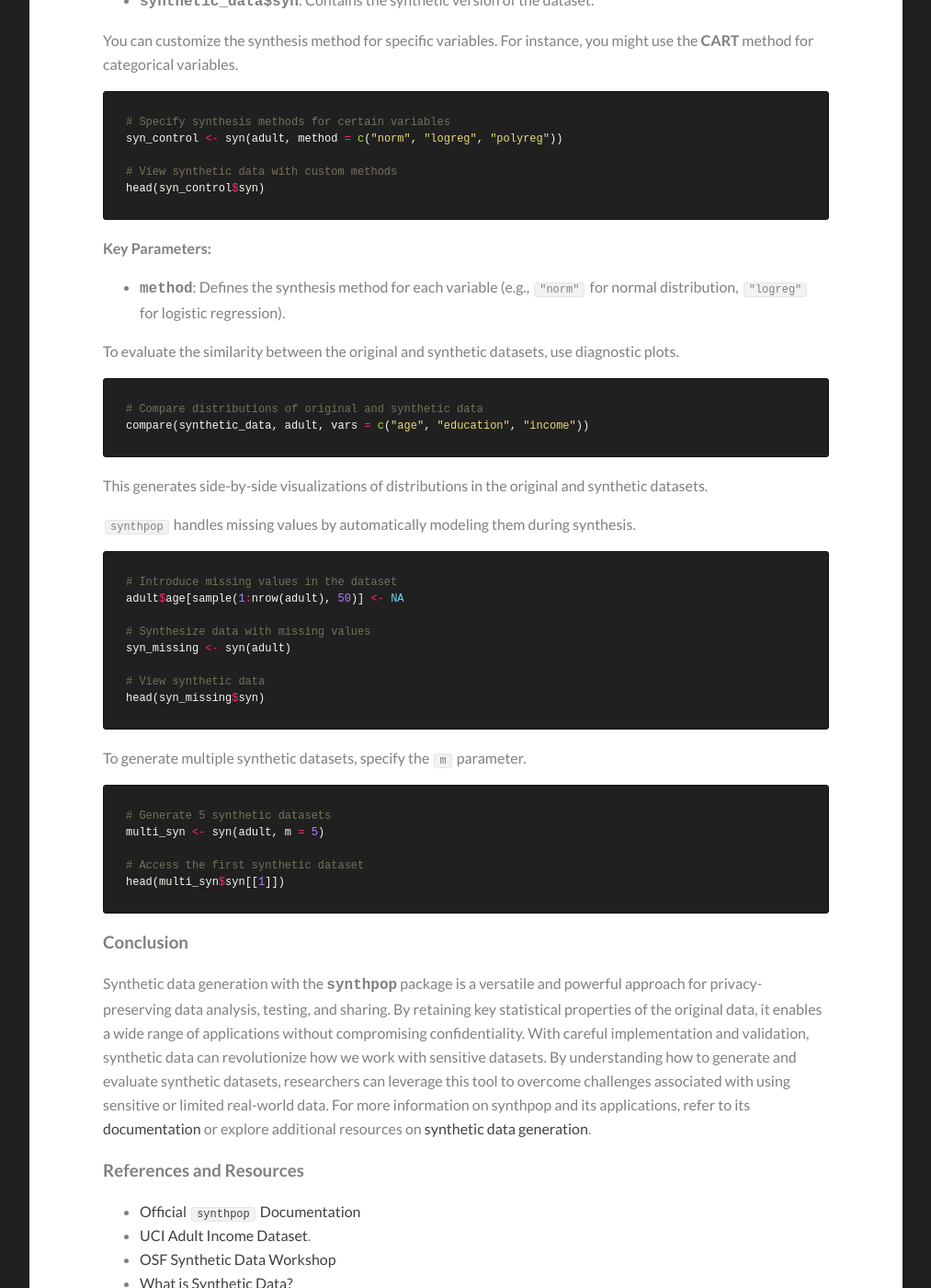
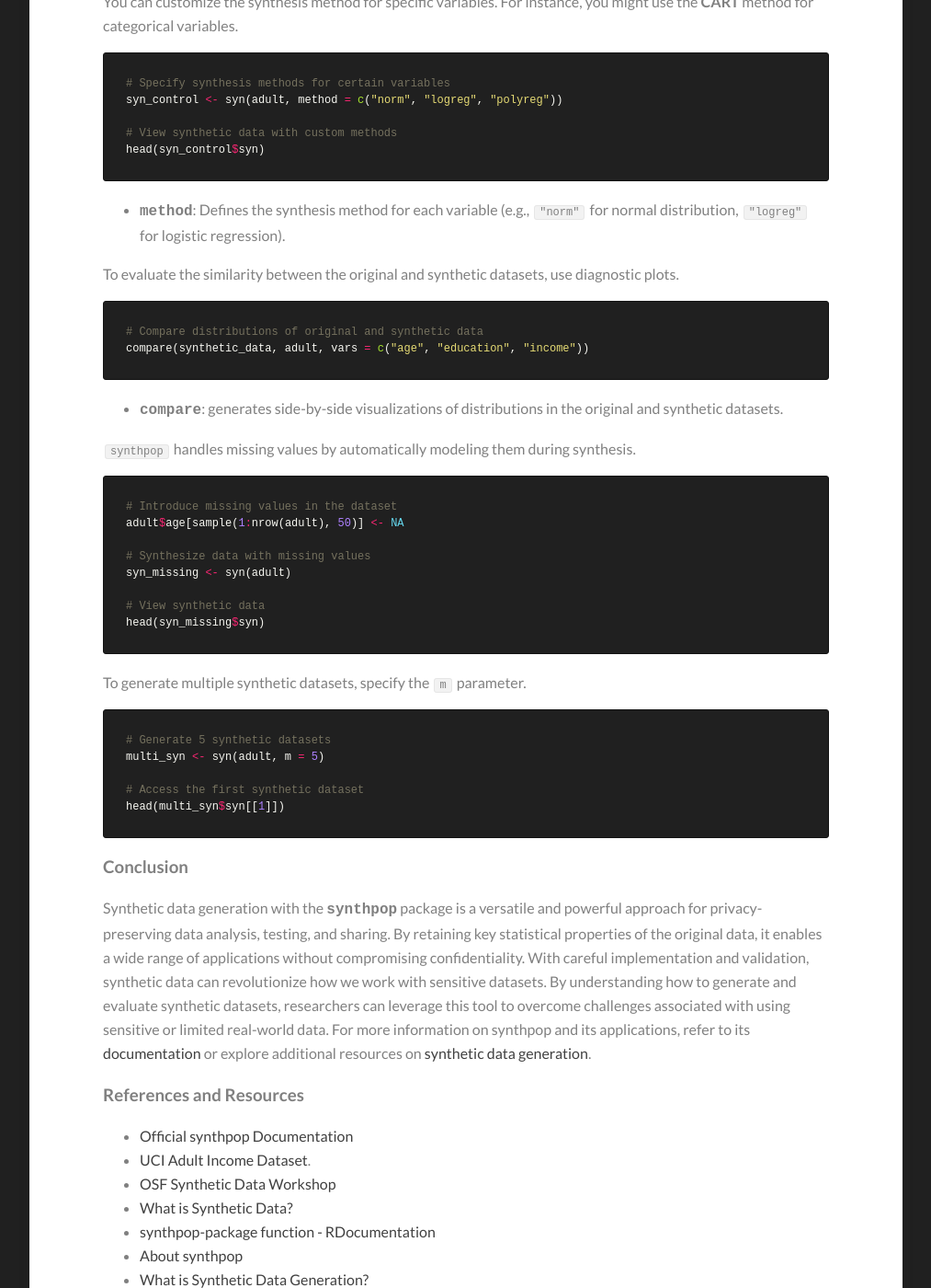
Before and after one commit to Kamran-Afzali/Kamran-Afzali.github.io, a Jekyll site: the page built from _posts/2025-07-25-synthpop.md, in a window 1280 px wide and 1400 px high, scrolled down 2338 px. Shown: the whole window at 92% size, without its empty margins (133-1146 px from the left). Built offline with Jekyll 4.4.1, drawn with Linux system fonts in a browser that asks for light colours; our own code applies the rules of GitHub Pages for plain Markdown files.

Commit message:
Update 2025-07-25-synthpop.md

````diff
--- a/_posts/2025-07-25-synthpop.md
+++ b/_posts/2025-07-25-synthpop.md
@@ -52,8 +50,6 @@ syn_control <- syn(adult, method = c("norm", "logreg", "polyreg"))
 # View synthetic data with custom methods
 head(syn_control$syn)
 ```
-
-**Key Parameters:**
 - **`method`**: Defines the synthesis method for each variable (e.g., `"norm"` for normal distribution, `"logreg"` for logistic regression).
 
 To evaluate the similarity between the original and synthetic datasets, use diagnostic plots.
@@ -63,7 +59,7 @@ To evaluate the similarity between the original and synthetic datasets, use diag
 compare(synthetic_data, adult, vars = c("age", "education", "income"))
 ```
 
-This generates side-by-side visualizations of distributions in the original and synthetic datasets.
+- **`compare`**: generates side-by-side visualizations of distributions in the original and synthetic datasets.
 
 `synthpop` handles missing values by automatically modeling them during synthesis.
 
@@ -98,7 +94,7 @@ Synthetic data generation with the **`synthpop`** package is a versatile and pow
 
 ### References and Resources
 
-- [Official `synthpop` Documentation](https://cran.r-project.org/web/packages/synthpop/synthpop.pdf)
+- [Official synthpop Documentation](https://cran.r-project.org/web/packages/synthpop/synthpop.pdf)
 - [UCI Adult Income Dataset](https://archive.ics.uci.edu/ml/datasets/adult).
 - [OSF Synthetic Data Workshop](https://thomvolker.github.io/osf_synthetic/osf_synthetic_workshop.html)
 - [What is Synthetic Data?](https://aws.amazon.com/what-is/synthetic-data/)
````
Also changed, not shown: other parts of _posts/2025-07-25-synthpop.md (+0 -2 lines).
